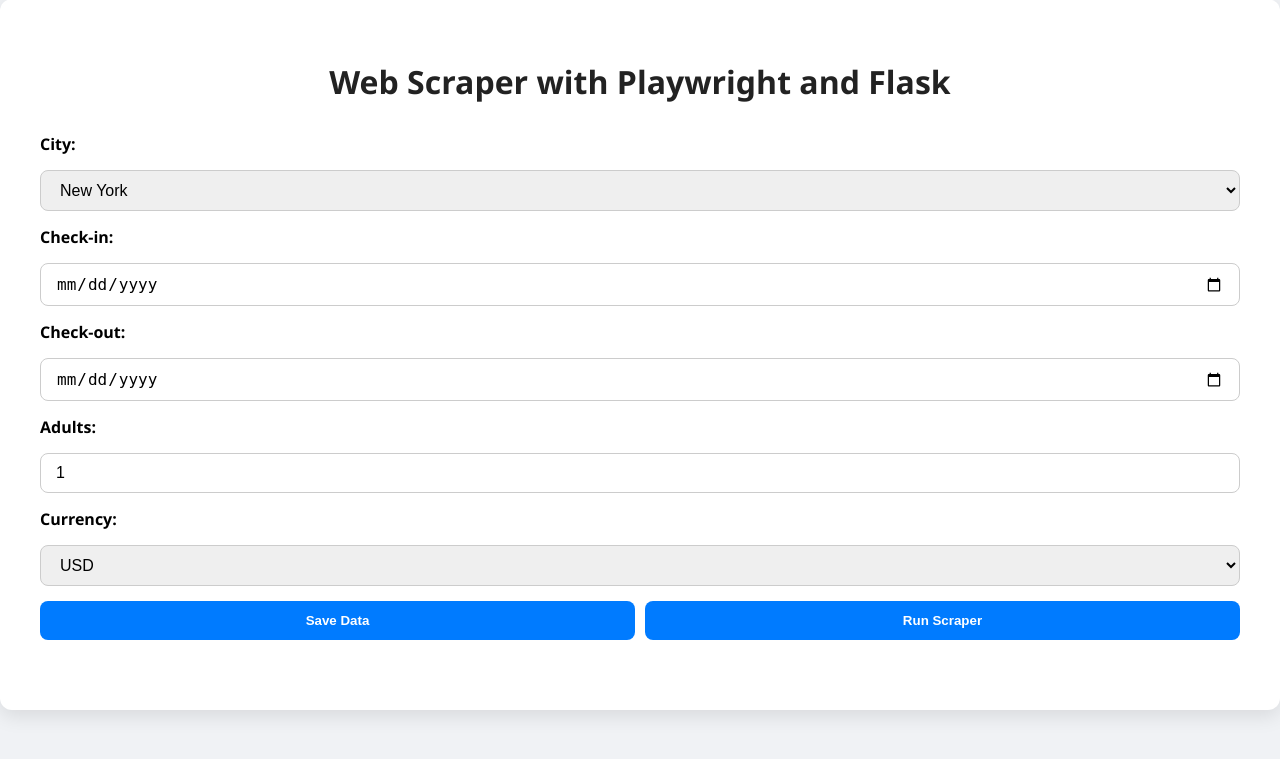
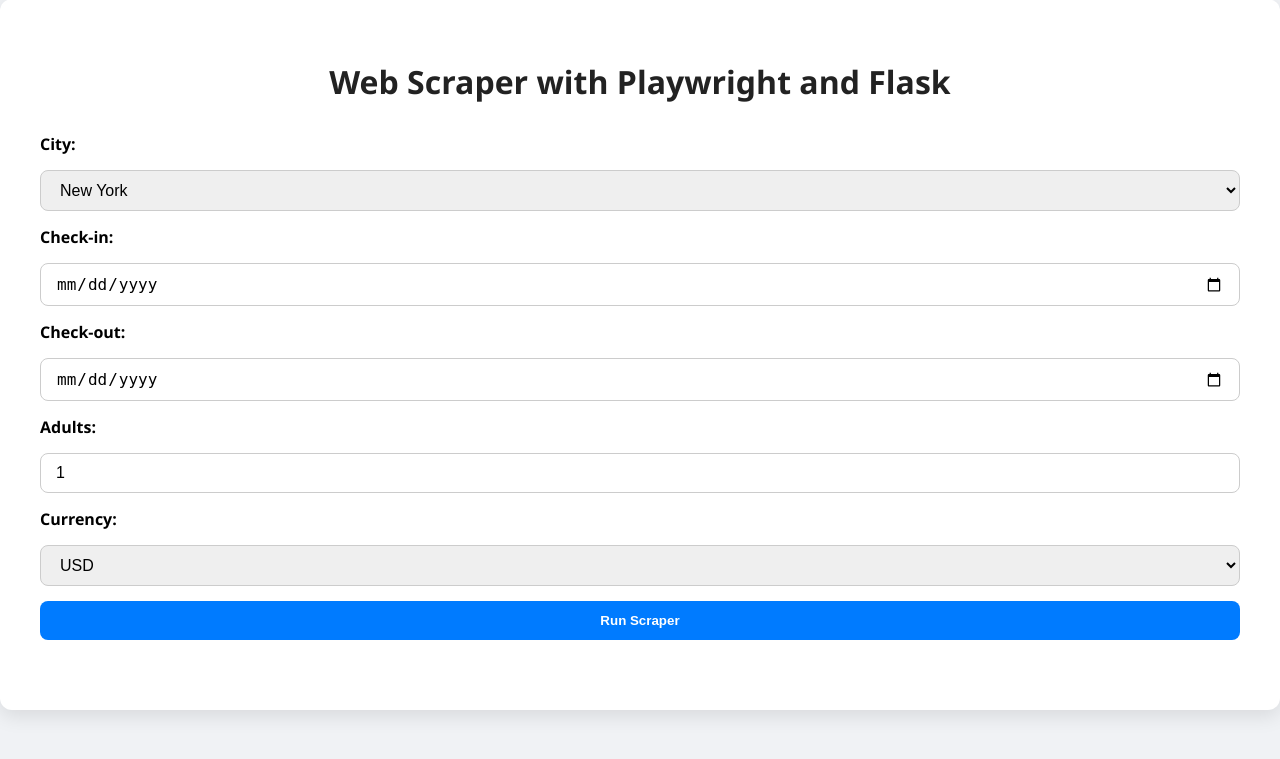
Before and after one commit to BrunoAugustoSouza/CrawlCraft, a Flask app: page / in a window 1280 px wide. Shown: the part 41-800 px from the top of the page. Run offline with Flask 3, Linux system fonts and the light colour scheme.

Commit message:
fix: removed save scrape from index

```diff
--- a/airbnb/src/templates/index.html
+++ b/airbnb/src/templates/index.html
@@ -42,7 +42,6 @@
             </select>
 
             <div class="button-group">
-                <button type="submit" name="action" value="save_data">Save Data</button>
                 <button type="submit" name="action" value="run_scraper">Run Scraper</button>
             </div>
         </form>
```
